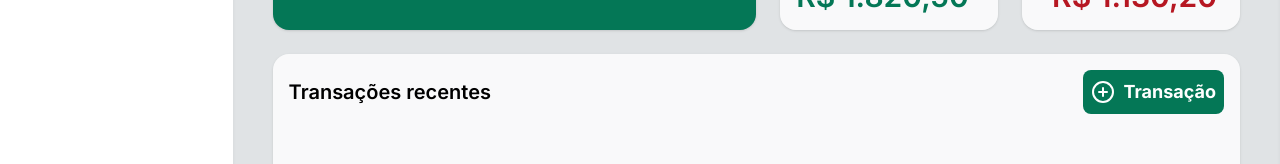
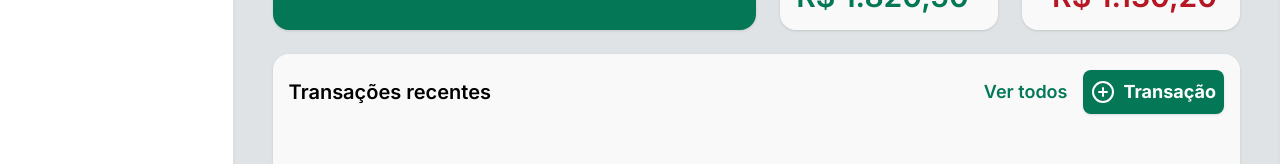
Before and after one commit to CaioSouza07/caixa-flow-web, a React (Vite) app: page / in a window 1280 px wide. Shown: the part 230-394 px from the top of the page. Built offline with nearby package versions, Linux system fonts and the light colour scheme.

Commit message:
criado navlink e botao para o card de transacoes recentes

```diff
--- a/src/components/AddTransactionButton.jsx
+++ b/src/components/AddTransactionButton.jsx
@@ -2,7 +2,7 @@ import { CirclePlus } from "lucide-react";
 
 function AddTransactionButton() {
   return (
-    <button className="bg-[#047756] font-bold text-lg text-white flex items-center gap-2 p-2 rounded-lg">
+    <button className="bg-[#047756] font-bold text-lg text-white flex items-center gap-2 p-2 rounded-lg cursor-pointer hover:opacity-90 shadow">
       <CirclePlus />
       Transação
     </button>
--- a/src/components/Nav.jsx
+++ b/src/components/Nav.jsx
@@ -9,7 +9,7 @@ function Nav() {
           <LayoutDashboard size={26} strokeWidth={2.5} />
           Dashboard
         </NavButton>
-        <NavButton router={"/task"}>
+        <NavButton router={"/finances"}>
           <Wallet size={26} strokeWidth={2.5} />
           Finanças
         </NavButton>
--- a/src/components/RecentTransactionsCard.jsx
+++ b/src/components/RecentTransactionsCard.jsx
@@ -1,3 +1,4 @@
+import { NavLink } from "react-router";
 import AddTransactionButton from "./AddTransactionButton";
 
 function RecentTransactionCard() {
@@ -5,7 +6,13 @@ function RecentTransactionCard() {
     <div className="rounded-2xl shadow flex flex-1 bg-white/80 p-4">
       <div className="flex justify-between w-full items-center h-fit">
         <h1 className="text-xl font-semibold">Transações recentes</h1>
-        <div>
+        <div className="flex items-center gap-4">
+          <NavLink
+            to={"/finances"}
+            className={"font-semibold text-[#047857] text-lg hover:opacity-90"}
+          >
+            Ver todos
+          </NavLink>
           <AddTransactionButton />
         </div>
       </div>
--- a/src/main.jsx
+++ b/src/main.jsx
@@ -9,6 +9,10 @@ const router = createBrowserRouter([
     path: "/",
     element: <App />,
   },
+  {
+    path: "/finances",
+    element: <p>teste</p>,
+  },
 ]);
 
 createRoot(document.getElementById("root")).render(
```
